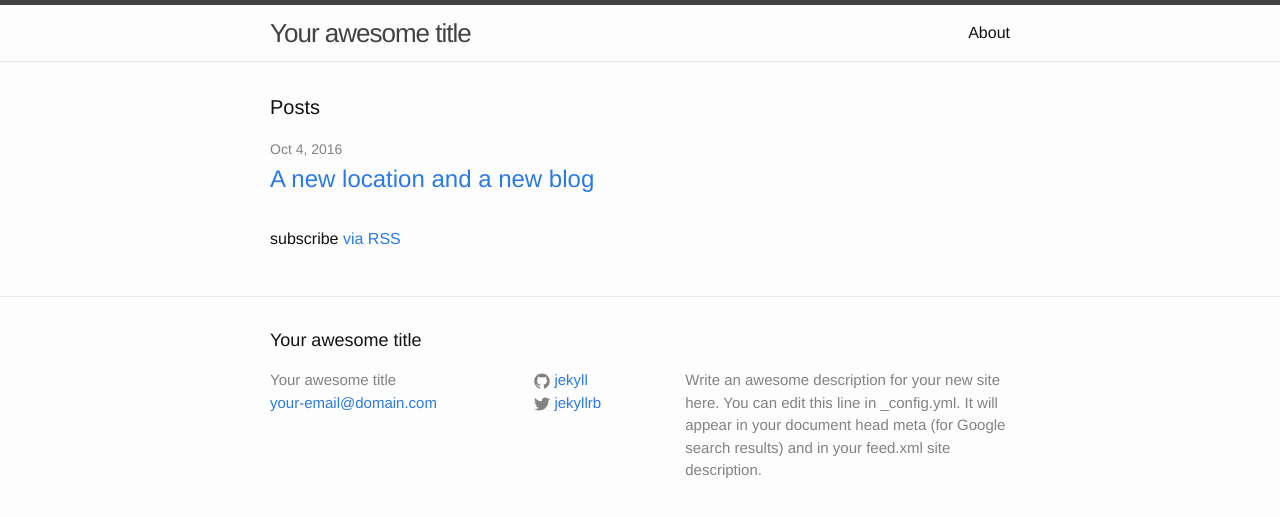
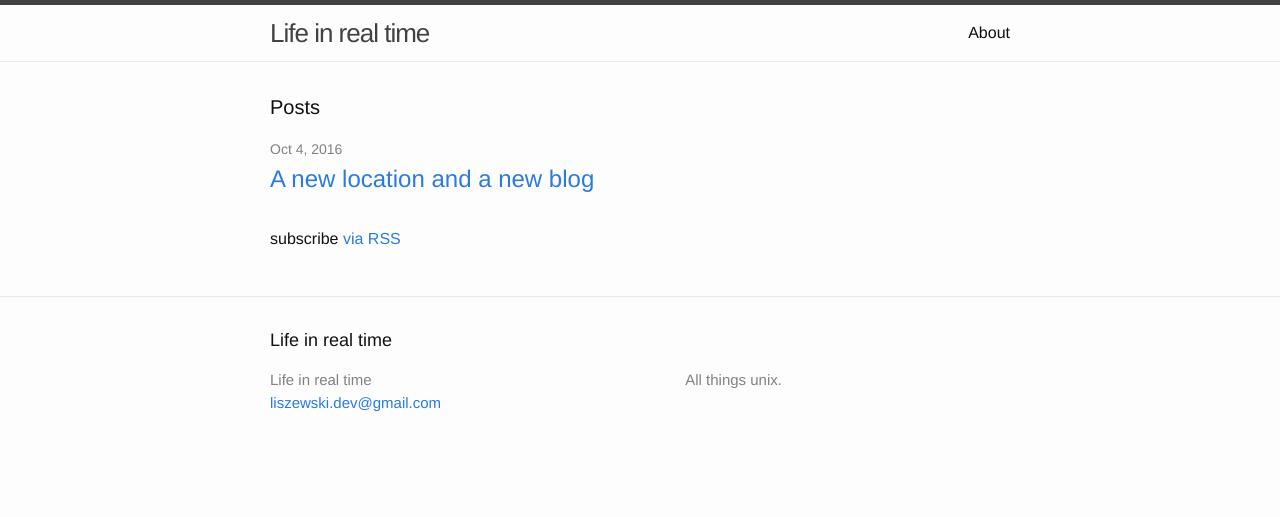
Before and after one commit to liszewski-dev/liszewski-dev.github.io, a Jekyll site: the page built from index.html, in a window 1280 px wide. Shown: the top 517 px of the page. Built offline with Jekyll 4.4.1, drawn with Linux system fonts in a browser that asks for light colours.

Commit message:
small changes

```diff
--- a/_config.yml
+++ b/_config.yml
@@ -6,16 +6,11 @@
 # 'jekyll serve'. If you change this file, please restart the server process.
 
 # Site settings
-title: Your awesome title
-email: your-email@domain.com
-description: > # this means to ignore newlines until "baseurl:"
-  Write an awesome description for your new site here. You can edit this
-  line in _config.yml. It will appear in your document head meta (for
-  Google search results) and in your feed.xml site description.
-baseurl: "" # the subpath of your site, e.g. /blog
-url: "http://yourdomain.com" # the base hostname & protocol for your site
-twitter_username: jekyllrb
-github_username:  jekyll
+title: Life in real time
+email: liszewski.dev@gmail.com
+description: All things unix.
+baseurl: "https://liszewski-dev.github.io/" # the subpath of your site, e.g. /blog
+url: "https://liszewski-dev.github.io/" # the base hostname & protocol for your site
 
 # Build settings
 markdown: kramdown
```
